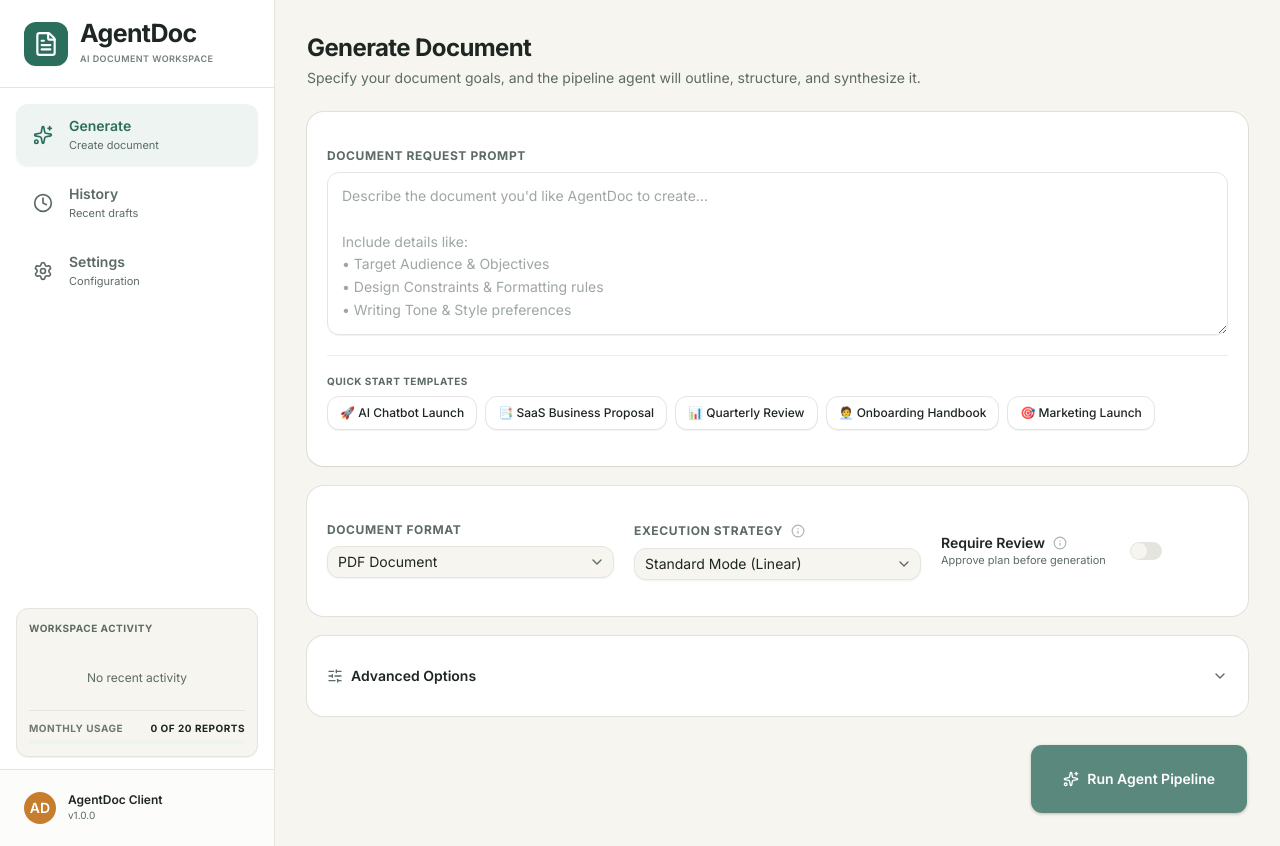
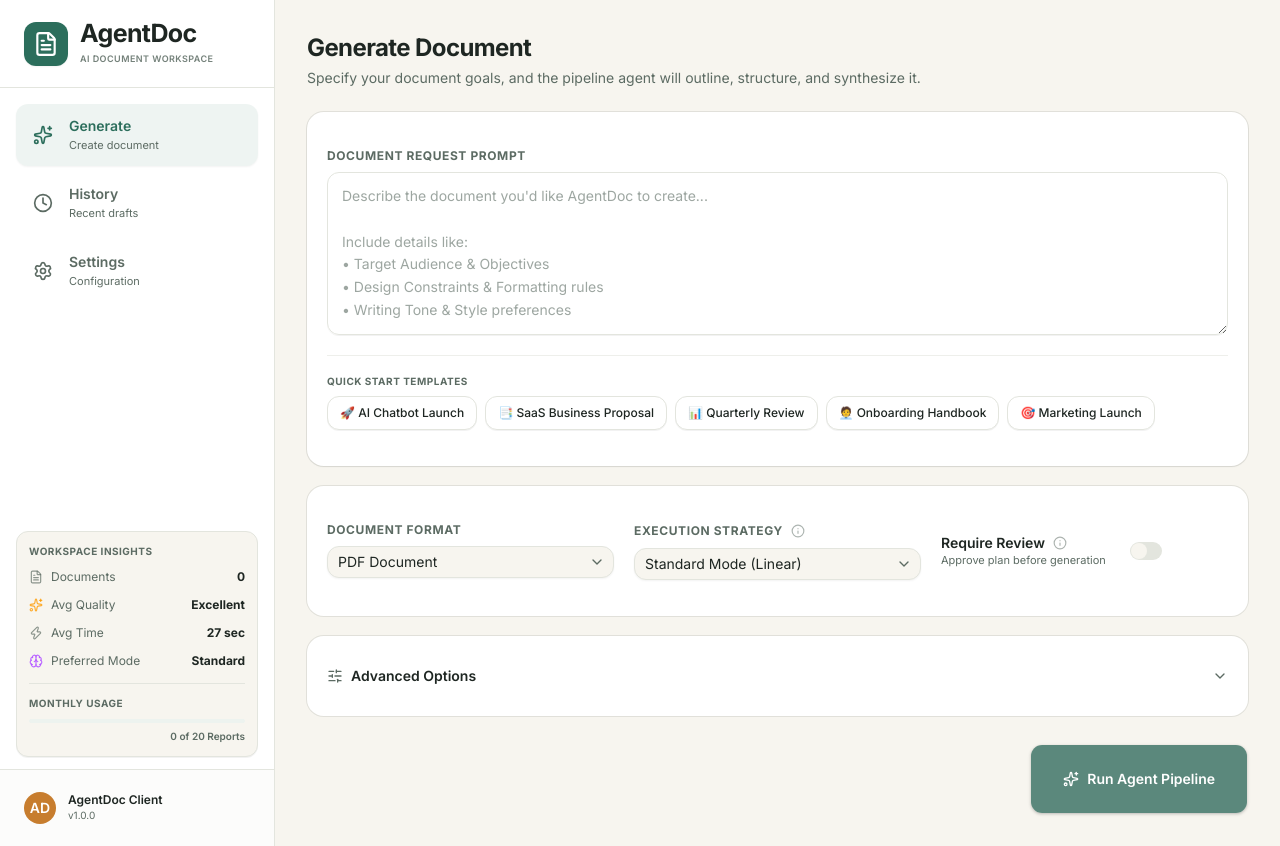
Before and after one commit to ishanbhattacharjee12/AgentDoc-Autonomous-AI-Document-Workspace, a React (Vite) app in the folder frontend-react/: page /generate in a window 1280 px wide. Built offline with nearby package versions, Linux system fonts and the light colour scheme.

Commit message:
style(ui): replace Workspace Activity document list card with Workspace Insights dashboard

```diff
--- a/frontend-react/src/components/layout/Sidebar/Sidebar.tsx
+++ b/frontend-react/src/components/layout/Sidebar/Sidebar.tsx
@@ -1,8 +1,7 @@
-import React, { useState, useEffect } from 'react'
-import { NavLink, useNavigate } from 'react-router-dom'
-import { Sparkles, Clock, Settings, Menu, X, FileText } from 'lucide-react'
+import React, { useState } from 'react'
+import { NavLink } from 'react-router-dom'
+import { Sparkles, Clock, Settings, Menu, X, FileText, Zap, Brain } from 'lucide-react'
 import { useHistory } from '@/hooks/useHistory'
-import { deriveDocumentTitle } from '@/utils/historyHelpers'
 
 interface SidebarProps {
   usage?: {
@@ -11,148 +10,57 @@ interface SidebarProps {
   }
 }
 
-interface ActiveRun {
-  prompt: string
-  format: string
-  mode: string
-  status: string
-  timestamp: string
-}
-
-function formatRelativeTime(isoString: string): string {
-  const now = Date.now()
-  const then = new Date(isoString).getTime()
-  const diffMs = now - then
-  const diffMin = Math.floor(diffMs / 60_000)
-  const diffHr = Math.floor(diffMs / 3_600_000)
-  const diffDay = Math.floor(diffMs / 86_400_000)
-
-  if (diffMin < 1) return 'Just now'
-  if (diffMin < 60) return `${diffMin}m ago`
-  if (diffHr < 24) return `${diffHr}h ago`
-  if (diffDay < 7) return `${diffDay}d ago`
-  return new Date(isoString).toLocaleDateString('en-US', {
-    month: 'short',
-    day: 'numeric',
-  })
-}
-
 export const Sidebar: React.FC<SidebarProps> = ({
   usage
 }) => {
   const [isOpen, setIsOpen] = useState(false)
-  const navigate = useNavigate()
-  const { entries, isLoading } = useHistory()
+  const { entries } = useHistory()
 
-  const [activeRun, setActiveRun] = useState<ActiveRun | null>(() => {
-    const status = (window as any).__agentdoc_active_status
-    if (status && status !== 'idle') {
-      return {
-        prompt: (window as any).__agentdoc_active_prompt || '',
-        format: (window as any).__agentdoc_active_format || 'pdf',
-        mode: (window as any).__agentdoc_active_mode || 'standard',
-        status: status,
-        timestamp: (window as any).__agentdoc_active_timestamp || new Date().toISOString()
+  // Calculate Metrics from history
+  const avgQuality = React.useMemo(() => {
+    const qualities = entries
+      .map((e) => e.metadata?.quality)
+      .filter(Boolean) as string[]
+    if (qualities.length === 0) return 'Excellent'
+
+    const counts: Record<string, number> = {}
+    let maxCount = 0
+    let maxQuality = 'Excellent'
+    for (const q of qualities) {
+      counts[q] = (counts[q] || 0) + 1
+      if (counts[q] > maxCount) {
+        maxCount = counts[q]
+        maxQuality = q
       }
     }
-    return null
-  })
+    return maxQuality
+  }, [entries])
 
-  useEffect(() => {
-    const handleStatusChange = (e: Event) => {
-      const detail = (e as CustomEvent).detail
-      if (detail && detail.status && detail.status !== 'idle') {
-        setActiveRun({
-          prompt: detail.requestText || '',
-          format: detail.format || 'pdf',
-          mode: detail.mode || 'standard',
-          status: detail.status,
-          timestamp: (window as any).__agentdoc_active_timestamp || new Date().toISOString()
-        })
-      } else {
-        setActiveRun(null)
+  const avgTime = React.useMemo(() => {
+    const times = entries.map((e) => e.time_taken).filter((t) => t != null && t > 0) as number[]
+    if (times.length === 0) return 27
+    const sum = times.reduce((a, b) => a + b, 0)
+    return Math.round(sum / times.length)
+  }, [entries])
+
+  const preferredMode = React.useMemo(() => {
+    const modes = entries.map((e) => e.mode).filter(Boolean)
+    if (modes.length === 0) return 'Standard'
+    const counts: Record<string, number> = {}
+    let maxCount = 0
+    let maxMode = 'Standard'
+    for (const m of modes) {
+      counts[m] = (counts[m] || 0) + 1
+      if (counts[m] > maxCount) {
+        maxCount = counts[m]
+        maxMode = m
       }
     }
+    return maxMode.charAt(0).toUpperCase() + maxMode.slice(1)
+  }, [entries])
 
-    window.addEventListener('agentdoc-status-change', handleStatusChange)
-    return () => {
-      window.removeEventListener('agentdoc-status-change', handleStatusChange)
-    }
-  }, [])
-
-  const sortedEntries = React.useMemo(() => {
-    const dbEntries = [...entries]
-      .sort((a, b) => new Date(b.created_at).getTime() - new Date(a.created_at).getTime())
-
-    if (activeRun && activeRun.status !== 'completed') {
-      const latestDbEntry = dbEntries[0]
-      if (latestDbEntry && latestDbEntry.prompt === activeRun.prompt && (Date.now() - new Date(latestDbEntry.created_at).getTime()) < 5000) {
-        return dbEntries.slice(0, 3)
-      }
-
-      const virtualEntry = {
-        id: -1,
-        prompt: activeRun.prompt,
-        title: deriveDocumentTitle(undefined, activeRun.prompt, undefined, activeRun.mode),
-        format: activeRun.format,
-        mode: activeRun.mode,
-        created_at: activeRun.timestamp,
-        status: activeRun.status
-      }
-      return [virtualEntry, ...dbEntries].slice(0, 3)
-    }
-
-    return dbEntries.slice(0, 3)
-  }, [entries, activeRun])
-
-  const handleNavigate = (entry: any) => {
-    if (entry.id === -1) {
-      navigate('/generate')
-    } else {
-      navigate('/history', { state: { selectedId: entry.id } })
-    }
-  }
-
-  const renderStatusBadge = (status: string) => {
-    const normalized = status.toLowerCase()
-
-    if (normalized === 'completed' || normalized === 'success') {
-      return (
-        <span className="inline-flex items-center px-1.5 py-0.2 text-[8px] font-bold rounded-sm bg-teal-500/10 text-teal-700 dark:bg-teal-500/20 dark:text-teal-300 uppercase tracking-wide">
-          Completed
-        </span>
-      )
-    }
-
-    if (normalized === 'reviewing' || normalized === 'needs_review') {
-      return (
-        <span className="inline-flex items-center px-1.5 py-0.2 text-[8px] font-bold rounded-sm border border-amber-500/30 text-amber-700 dark:text-amber-400 uppercase tracking-wide bg-transparent">
-          Needs Review
-        </span>
-      )
-    }
-
-    if (normalized === 'error' || normalized === 'failed') {
-      return (
-        <span className="inline-flex items-center px-1.5 py-0.2 text-[8px] font-bold rounded-sm bg-red-500/10 text-red-700 dark:bg-red-500/20 dark:text-red-300 uppercase tracking-wide">
-          Failed
-        </span>
-      )
-    }
-
-    return (
-      <span className="inline-flex items-center gap-1 px-1.5 py-0.2 text-[8px] font-bold rounded-sm bg-amber-500/10 text-amber-700 dark:bg-amber-500/20 dark:text-amber-300 uppercase tracking-wide">
-        <span className="h-1 w-1 rounded-full bg-amber-500 animate-pulse" />
-        Running
-      </span>
-    )
-  }
-
-  const activeUsed = usage?.used ?? entries.length ?? 8
+  const activeUsed = usage?.used ?? entries.length ?? 14
   const activeLimit = usage?.limit ?? 20
-
-  const firstEntry = sortedEntries[0]
-  const remainingEntries = sortedEntries.slice(1)
 
   const navItems = [
     {
@@ -254,88 +162,60 @@ export const Sidebar: React.FC<SidebarProps> = ({
         {/* Center Whitespace Spacer */}
         <div className="flex-1" />
 
-        {/* WORKSPACE ACTIVITY sidebar card */}
+        {/* WORKSPACE INSIGHTS sidebar card */}
         <div className="mx-4 my-3 p-3 bg-background border border-[#E3E5DE] rounded-lg text-left hidden md:block select-none shadow-2xs">
           <span className="text-[10px] font-bold text-[#5C6B63] uppercase tracking-wider block mb-2.5">
-            WORKSPACE ACTIVITY
+            WORKSPACE INSIGHTS
           </span>
 
-          {sortedEntries.length === 0 && !isLoading ? (
-            <div className="text-center py-6 text-muted-foreground text-xs font-normal">
-              No recent activity
+          <div className="space-y-3 mb-3.5">
+            <div className="flex justify-between items-center text-xs">
+              <div className="flex items-center gap-2 text-muted-foreground">
+                <FileText className="h-3.5 w-3.5 text-muted-foreground/70" />
+                <span>Documents</span>
+              </div>
+              <span className="font-bold text-foreground">{entries.length}</span>
             </div>
-          ) : (
-            <>
-              {/* Most Recent Document (First Entry) */}
-              {firstEntry && (
-                <div
-                  onClick={() => handleNavigate(firstEntry)}
-                  className="group/item flex items-start gap-2.5 p-2 rounded-md hover:bg-muted/40 cursor-pointer transition-all duration-200 mb-3 border border-transparent hover:border-[#E3E5DE]/40"
-                >
-                  {/* Future-proof thumbnail container / Icon slot */}
-                  <div className="h-9 w-7 bg-muted/40 border border-border/50 rounded flex items-center justify-center text-muted-foreground/80 shrink-0 shadow-2xs group-hover/item:bg-background transition-colors">
-                    <FileText className="h-4.5 w-4.5" />
-                  </div>
-                  <div className="flex-1 min-w-0 flex flex-col gap-1">
-                    <span className="text-xs font-bold text-foreground truncate group-hover/item:text-primary transition-colors">
-                      {firstEntry.title || deriveDocumentTitle(firstEntry.title, firstEntry.prompt, undefined, firstEntry.mode)}
-                    </span>
-                    <div className="flex items-center gap-1.5 flex-wrap">
-                      <span className="text-[9px] font-bold text-muted-foreground/80 uppercase">
-                        {firstEntry.format.toUpperCase()}
-                      </span>
-                      <span className="text-[9px] text-muted-foreground/50 font-normal">·</span>
-                      {renderStatusBadge(firstEntry.status || 'completed')}
-                      <span className="text-[9px] text-muted-foreground/50 font-normal">·</span>
-                      <span className="text-[9px] text-muted-foreground font-normal whitespace-nowrap">
-                        {formatRelativeTime(firstEntry.created_at)}
-                      </span>
-                    </div>
-                  </div>
-                </div>
-              )}
 
-              {/* Remaining two entries */}
-              {remainingEntries.length > 0 && (
-                <div className="space-y-2 border-t border-[#E3E5DE] pt-2.5 mb-3">
-                  {remainingEntries.map((entry) => (
-                    <div
-                      key={entry.id}
-                      onClick={() => handleNavigate(entry)}
-                      className="group/sub flex items-center gap-2 p-1.5 rounded hover:bg-muted/40 cursor-pointer transition-all duration-150"
-                    >
-                      <FileText className="h-3.5 w-3.5 text-muted-foreground/60 shrink-0 group-hover/sub:text-primary transition-colors" />
-                      <div className="flex-1 min-w-0 flex flex-col">
-                        <span className="text-[11px] font-semibold text-foreground truncate group-hover/sub:text-primary transition-colors">
-                          {entry.title || deriveDocumentTitle(entry.title, entry.prompt, undefined, entry.mode)}
-                        </span>
-                        <div className="flex items-center gap-1 mt-0.5 text-[9px] text-muted-foreground font-normal">
-                          <span className="uppercase font-bold">{entry.format.toUpperCase()}</span>
-                          <span>·</span>
-                          <span>{entry.status === 'error' ? 'Failed' : entry.status === 'reviewing' ? 'Needs Review' : 'Completed'}</span>
-                          <span>·</span>
-                          <span>{formatRelativeTime(entry.created_at)}</span>
-                        </div>
-                      </div>
-                    </div>
-                  ))}
-                </div>
-              )}
-            </>
-          )}
+            <div className="flex justify-between items-center text-xs">
+              <div className="flex items-center gap-2 text-muted-foreground">
+                <Sparkles className="h-3.5 w-3.5 text-amber-500/80" />
+                <span>Avg Quality</span>
+              </div>
+              <span className="font-bold text-foreground">{avgQuality}</span>
+            </div>
+
+            <div className="flex justify-between items-center text-xs">
+              <div className="flex items-center gap-2 text-muted-foreground">
+                <Zap className="h-3.5 w-3.5 text-muted-foreground/70" />
+                <span>Avg Time</span>
+              </div>
+              <span className="font-bold text-foreground">{avgTime} sec</span>
+            </div>
+
+            <div className="flex justify-between items-center text-xs">
+              <div className="flex items-center gap-2 text-muted-foreground">
+                <Brain className="h-3.5 w-3.5 text-purple-500/80" />
+                <span>Preferred Mode</span>
+              </div>
+              <span className="font-bold text-foreground">{preferredMode}</span>
+            </div>
+          </div>
 
           {/* Monthly Usage section */}
-          <div className="border-t border-[#E3E5DE] pt-2.5">
-            <div className="flex justify-between items-center text-[10px] font-bold mb-1 text-muted-foreground/90 uppercase tracking-wider">
-              <span>Monthly Usage</span>
-              <span className="text-foreground font-bold">{activeUsed} of {activeLimit} reports</span>
-            </div>
-            <div className="h-1 w-full bg-[#EDF3EF] dark:bg-muted rounded-full overflow-hidden">
+          <div className="border-t border-[#E3E5DE] pt-3">
+            <span className="text-[10px] font-bold text-[#5C6B63] uppercase tracking-wider block mb-2">
+              MONTHLY USAGE
+            </span>
+            <div className="h-1 w-full bg-[#EDF3EF] dark:bg-muted rounded-full overflow-hidden mb-1.5">
               <div
                 className="h-full bg-teal-500 rounded-full transition-all duration-300"
                 style={{ width: `${Math.min(100, (activeUsed / activeLimit) * 100)}%` }}
               />
             </div>
+            <span className="text-[10px] font-semibold text-muted-foreground block text-right">
+              {activeUsed} of {activeLimit} Reports
+            </span>
           </div>
         </div>
 
```
